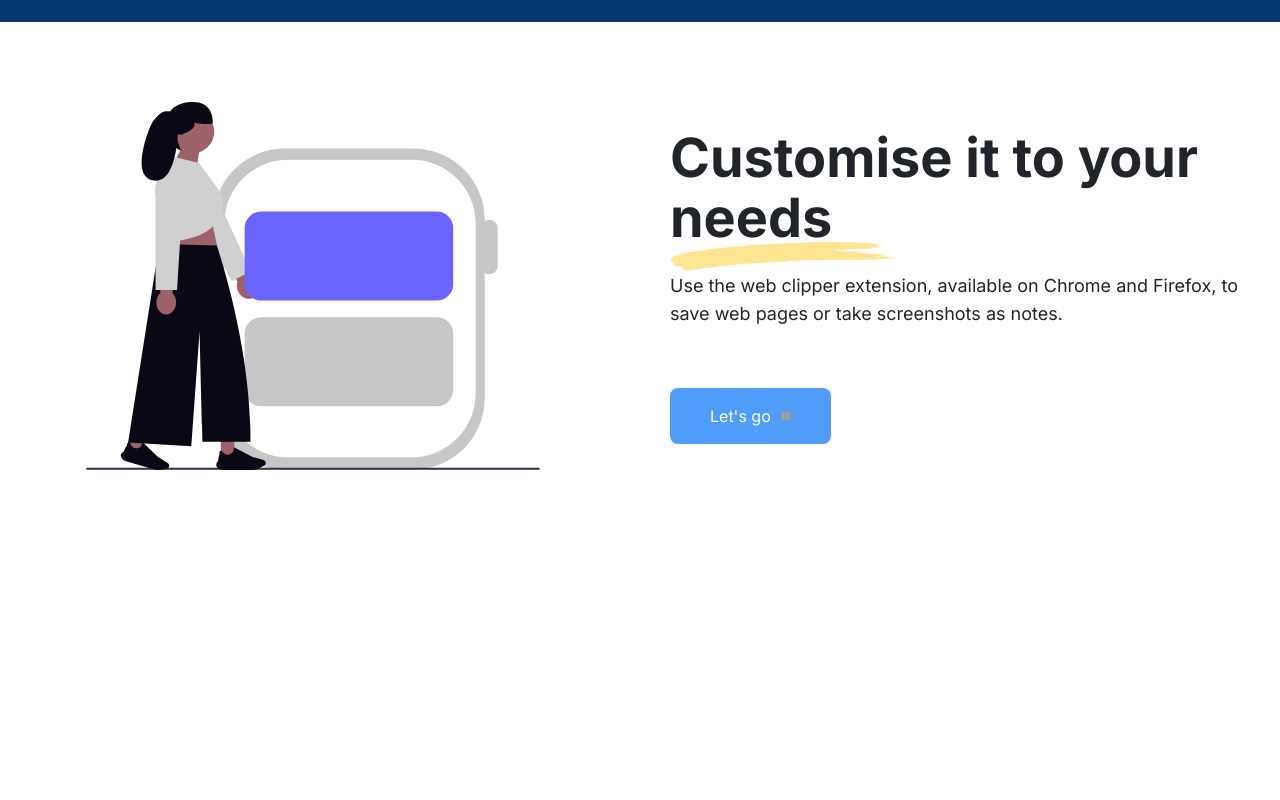
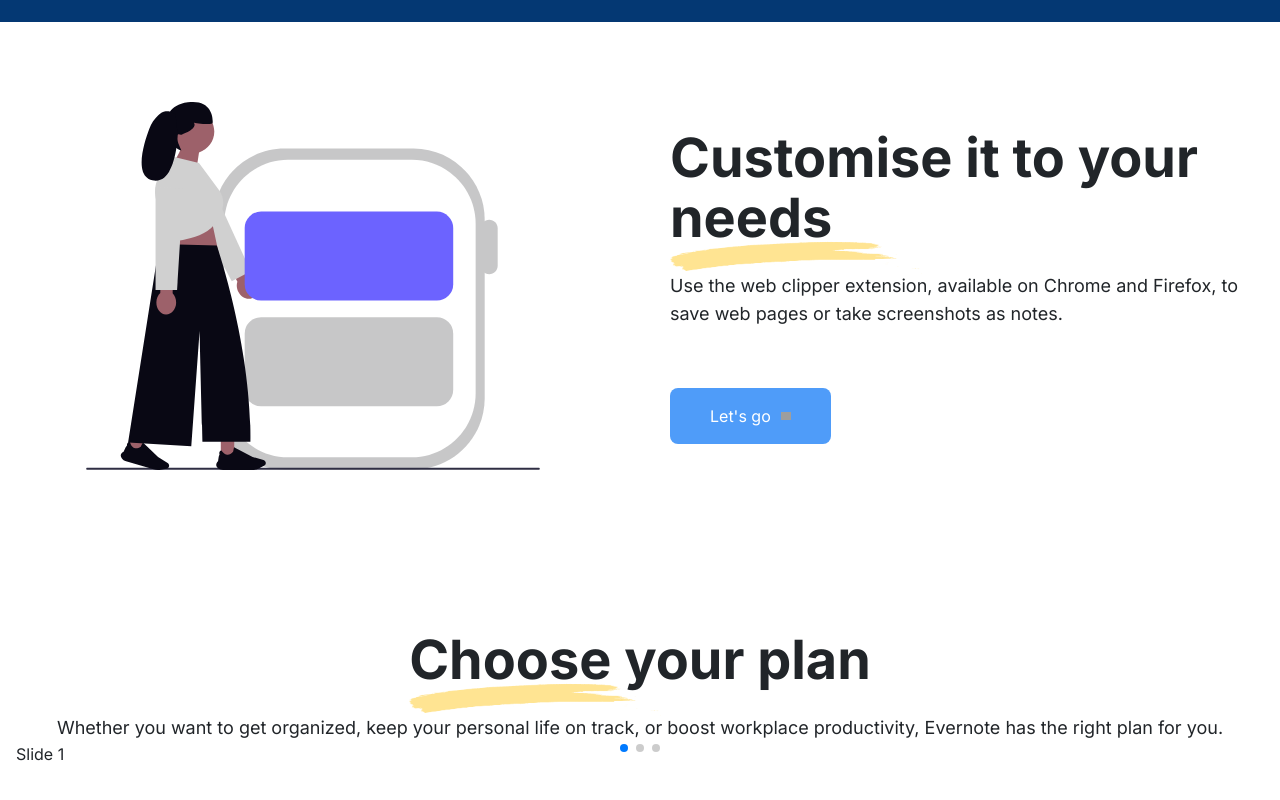
Before and after one commit to FroreVale/whitepace, a Next.js app: page / in a window 1280 px wide. Shown: the part 2370-3170 px from the top of the page. Before the commit the page ends 2920 px from the top, so only its background shows below. Built offline with nearby package versions, Linux system fonts and the light colour scheme; grey boxes are pictures that could not be loaded.

Commit message:
add swiper

```diff
--- a/app/page.tsx
+++ b/app/page.tsx
@@ -3,6 +3,7 @@ import Customise from "@/components/sections/Customise";
 import Extension from "@/components/sections/Extension";
 import Hero from "@/components/sections/Hero";
 import WorkMangement from "@/components/sections/WorkManagement";
+import Pricing from "@/components/sections/Pricing";
 
 export default function Home() {
   return (
@@ -13,6 +14,7 @@ export default function Home() {
         <WorkMangement />
         <Extension />
         <Customise />
+        <Pricing />
       </main>
     </>
   );
--- /dev/null
+++ b/components/sections/Pricing.tsx
@@ -0,0 +1,39 @@
+"use client"
+
+import Image from "next/image";
+import dash from "@/public/work/dash.png";
+import { Swiper, SwiperSlide } from "swiper/react";
+import "swiper/css";
+import "swiper/css/pagination";
+import { Pagination } from "swiper/modules";
+
+export default function Pricing() {
+  return (
+    <section className="bg-background text-foreground">
+      <div className="px-4 py-20 max-w-370 mx-auto">
+        {/* Text Content */}
+        <div className="flex flex-col gap-6 justify-center items-center">
+          <h2 className="relative z-0 font-bold text-4xl md:text-[54px] text-center w-fit">
+            Choose your plan
+            <div className="absolute -z-10 -bottom-8 right-0 sm:-right-8 lg:left-0 h-10 w-63">
+              {" "}
+              <Image src={dash} alt="Dash" />{" "}
+            </div>
+          </h2>
+          <p className="text-lg text-center lg:text-start">
+            Whether you want to get organized, keep your personal life on track,
+            or boost workplace productivity, Evernote has the right plan for
+            you.
+          </p>
+        </div>
+
+        {/* Swiper */}
+        <Swiper pagination={true} modules={[Pagination]} className="mySwiper">
+          <SwiperSlide>Slide 1</SwiperSlide>
+          <SwiperSlide>Slide 2</SwiperSlide>
+          <SwiperSlide>Slide 3</SwiperSlide>
+        </Swiper>
+      </div>
+    </section>
+  );
+}
--- a/package.json
+++ b/package.json
@@ -11,7 +11,8 @@
   "dependencies": {
     "next": "16.1.1",
     "react": "19.2.3",
-    "react-dom": "19.2.3"
+    "react-dom": "19.2.3",
+    "swiper": "^12.0.3"
   },
   "devDependencies": {
     "@tailwindcss/postcss": "^4",
```
Also changed, not shown: 1 other file (tests, documents, lock files or other folders).
